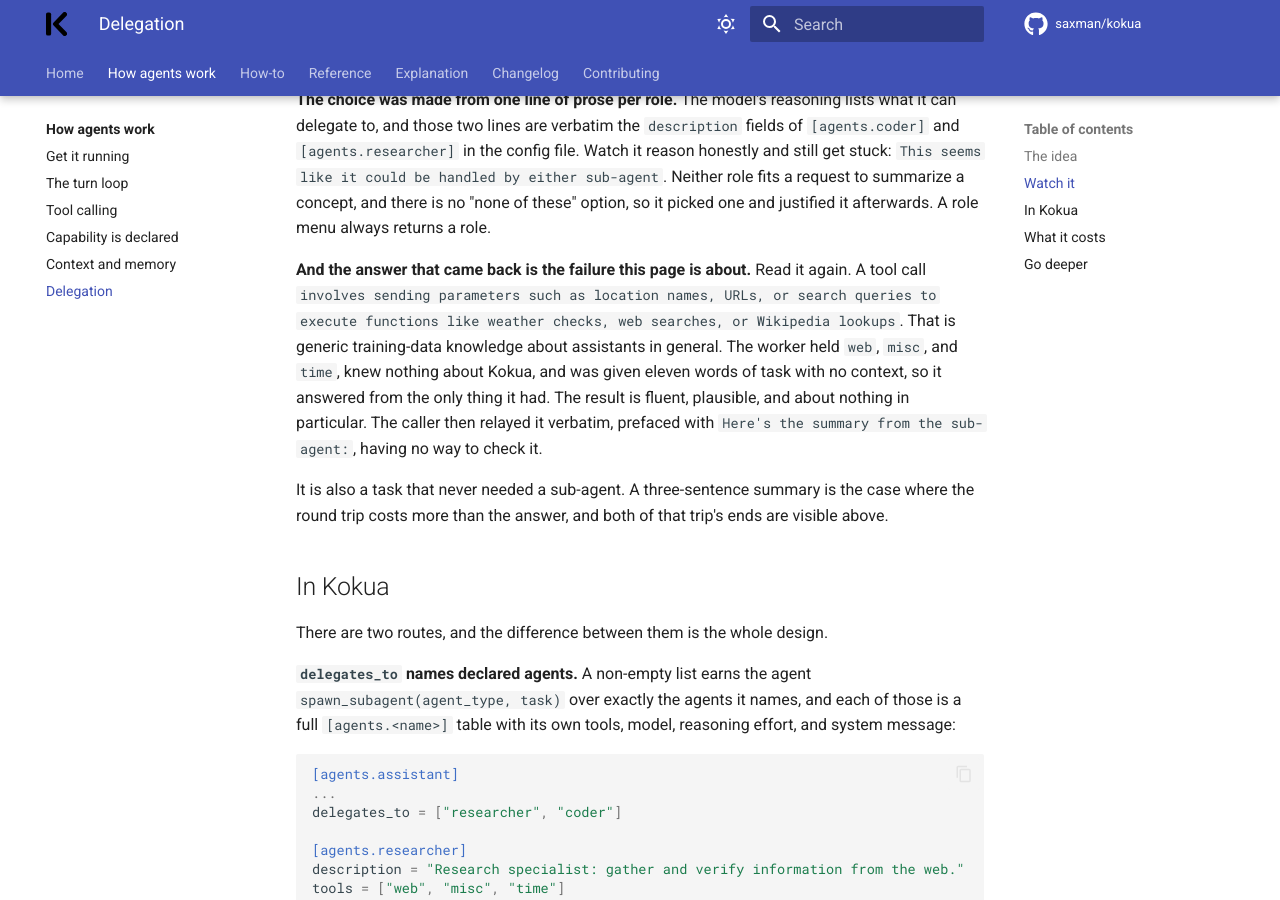
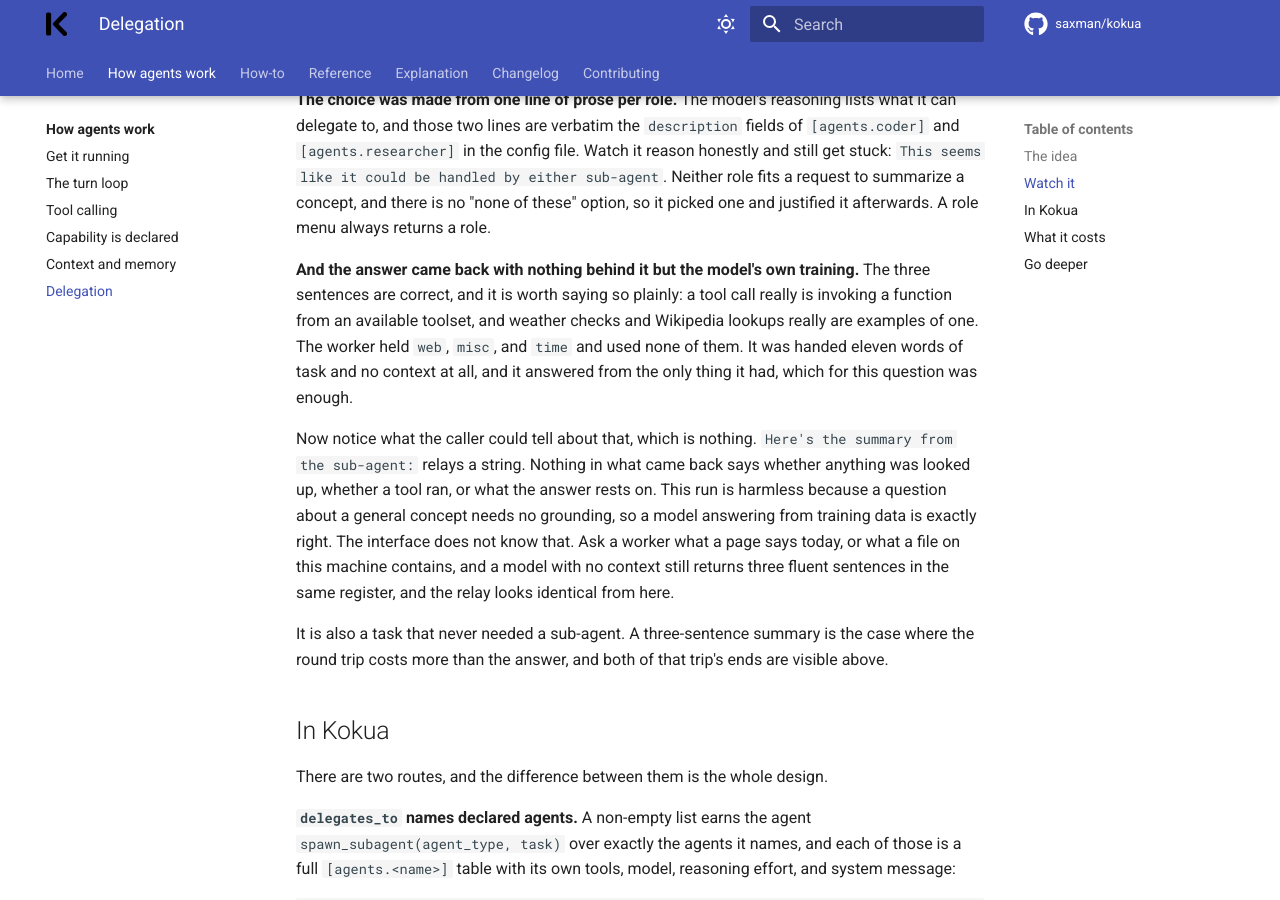
Before and after one commit to saxman/kokua, an MkDocs documentation site: the page built from docs/how-agents-work/delegation.md, in a window 1280 px wide and 900 px high, scrolled down 1943 px. Built offline with MkDocs 1.6.1 and Material for MkDocs 9.7.7, drawn with Linux system fonts in a browser that asks for light colours; comment, search, counter and statistics services are not loaded; some of the changed text lies outside the part shown.

Commit message:
docs: fix-round on declaration, context, and delegation
Five fact-check findings. The two that changed a claim:

- The delegation capture was read as a failure it is not. The worker returned three
  correct sentences; weather checks and Wikipedia lookups are examples of tool calls,
  not invention. What the run actually shows is a worker answering from training data
  because the task carried no context, and a caller with no way to tell grounded from
  ungrounded. The page now says that, and says the load-bearing part out loud: this run
  is harmless because the question needed no grounding, and the same interface returns
  the same confident register when the question does need it.
- "No code path adds a tool the agent did not name" was contradicted by spawn_subagent,
  which a non-empty delegates_to earns without the tools list naming it. The rule now
  covers the whole [agents.<name>] table, delegates_to joins the exceptions as the third,
  and the tool count reads thirty plus the delegate rather than eleven toolsets to 31.

Also: an unmarked elision in the [agents.assistant] excerpt, the capture author's
annotation inside the shell fence now named as one, and a clause positioning the page
against other write-ups cut.

Co-Authored-By: Claude Opus 5 (1M context) <noreply@anthropic.com>

```diff
--- a/docs/how-agents-work/delegation.md
+++ b/docs/how-agents-work/delegation.md
@@ -83,13 +83,19 @@ like it could be handled by either sub-agent`. Neither role fits a request to su
 there is no "none of these" option, so it picked one and justified it afterwards. A role menu always
 returns a role.
 
-**And the answer that came back is the failure this page is about.** Read it again. A tool call
-`involves sending parameters such as location names, URLs, or search queries to execute functions like
-weather checks, web searches, or Wikipedia lookups`. That is generic training-data knowledge about
-assistants in general. The worker held `web`, `misc`, and `time`, knew nothing about Kokua, and was
-given eleven words of task with no context, so it answered from the only thing it had. The result is
-fluent, plausible, and about nothing in particular. The caller then relayed it verbatim, prefaced with
-`Here's the summary from the sub-agent:`, having no way to check it.
+**And the answer came back with nothing behind it but the model's own training.** The three sentences
+are correct, and it is worth saying so plainly: a tool call really is invoking a function from an
+available toolset, and weather checks and Wikipedia lookups really are examples of one. The worker held
+`web`, `misc`, and `time` and used none of them. It was handed eleven words of task and no context at
+all, and it answered from the only thing it had, which for this question was enough.
+
+Now notice what the caller could tell about that, which is nothing. `Here's the summary from the
+sub-agent:` relays a string. Nothing in what came back says whether anything was looked up, whether a
+tool ran, or what the answer rests on. This run is harmless because a question about a general concept
+needs no grounding, so a model answering from training data is exactly right. The interface does not
+know that. Ask a worker what a page says today, or what a file on this machine contains, and a model
+with no context still returns three fluent sentences in the same register, and the relay looks
+identical from here.
 
 It is also a task that never needed a sub-agent. A three-sentence summary is the case where the round
 trip costs more than the answer, and both of that trip's ends are visible above.
@@ -168,12 +174,14 @@ can never collide with an agent name, and every per-agent setting it asks for an
 
 ## What it costs
 
-**A vague delegation returns confident nonsense,** and the transcript above is the specimen. The worker
-cannot see what the caller knows, so everything the caller failed to write into the task string is
-absent, and a model with an under-specified task does not stop and ask. It answers from general
-knowledge in the register you requested. Three sentences, well formed, about nothing on this machine.
-The delegating model then has no basis for doubt and relays it. Where this matters, the fix is not to
-trust the relay harder but to add an independent check: Kokua's plan workflow uses a separate reviewer
+**A vague delegation buys a confident answer, grounded or not.** The worker cannot see what the caller
+knows, so anything the caller failed to write into the task string is simply absent, and a model handed
+an under-specified task does not stop and ask. It answers in the register you requested, from whatever
+it has. When what it has is enough, as in the transcript above, the answer is right and the shortfall
+costs nothing. When it is not, the reply does not change shape: same length, same fluency, same absence
+of hedging, and the delegating model has no basis for doubt, so it relays. The failure mode's defining
+property is that its good case and its bad case are indistinguishable at the interface, which is why
+the fix is not to trust the relay harder but to add an independent check: Kokua's plan workflow uses a separate reviewer
 agent ([`workflows/critics.py`](https://github.com/saxman/kokua/blob/main/src/kokua/workflows/critics.py))
 rather than asking the delegator to grade what came back.
 
```
Also changed, not shown: docs/how-agents-work/capability-is-declared.md (+17 -6 lines), docs/how-agents-work/context-and-memory.md (+2 -1 lines).
